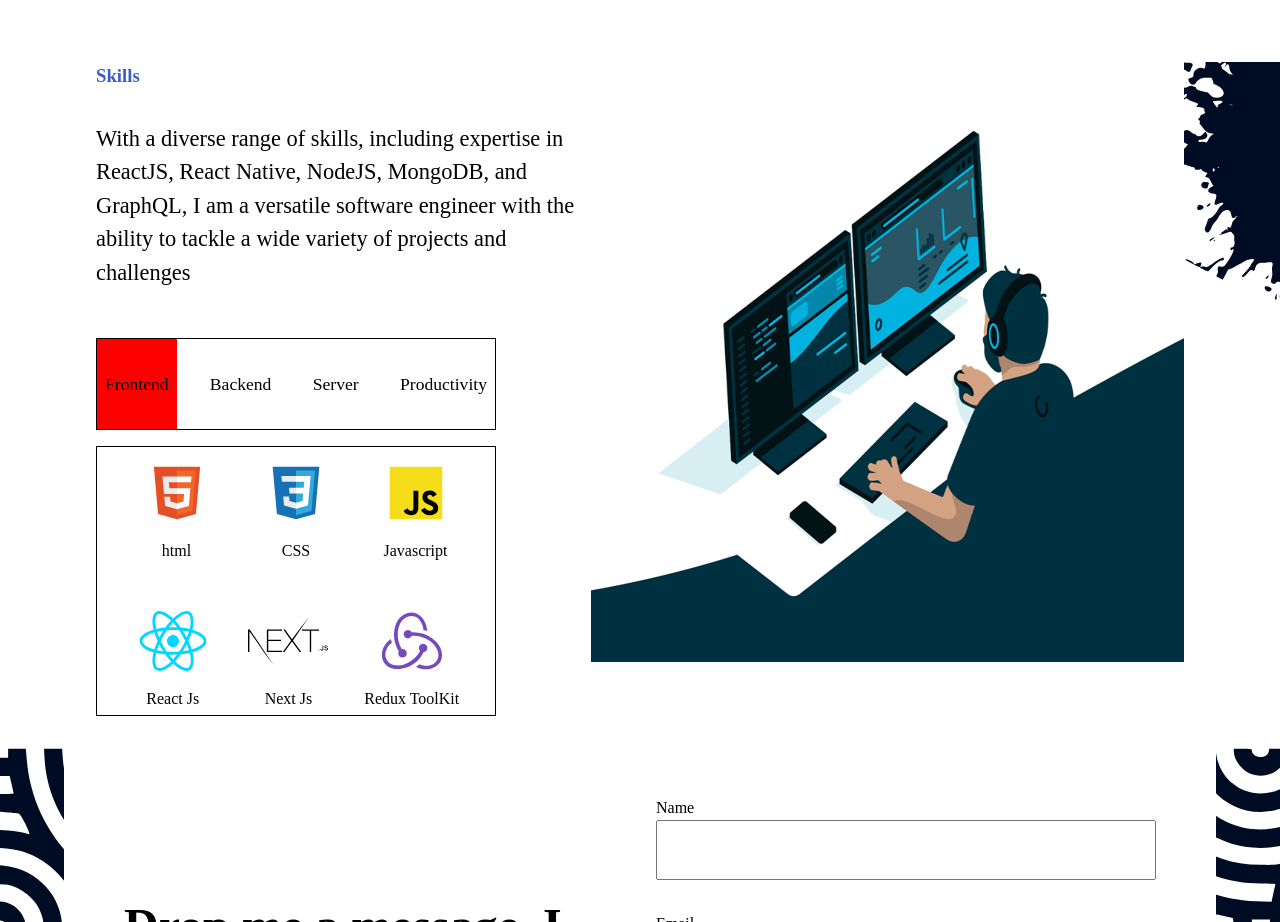
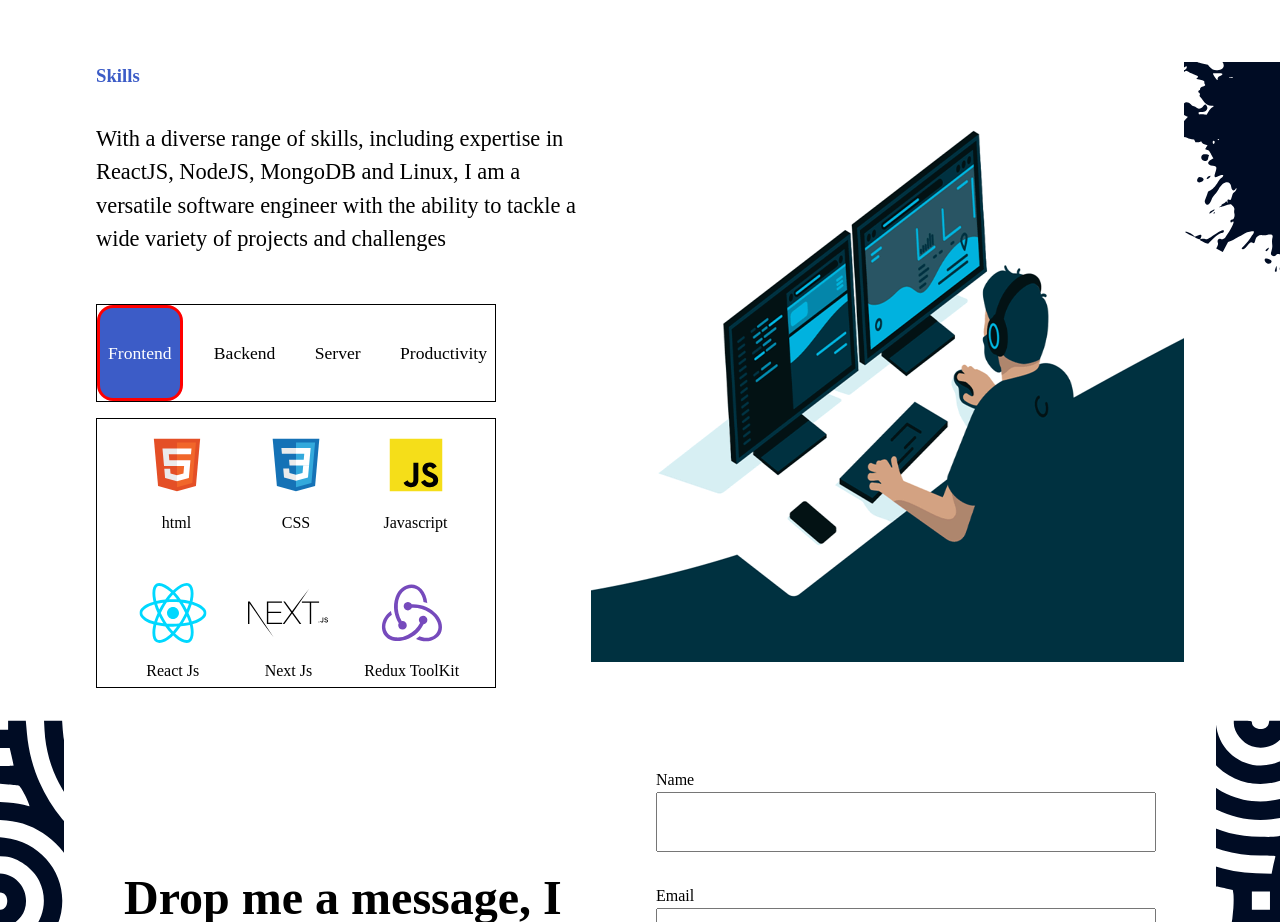
Before and after one commit to rajesh-1252/portfolio, a Next.js app: page / in a window 1280 px wide. Shown: the part 2520-3442 px from the top of the page. Built offline with nearby package versions, Linux system fonts and the light colour scheme.

Commit message:
color correction

```diff
--- a/assets/css/Skills.Wrappers.tsx
+++ b/assets/css/Skills.Wrappers.tsx
@@ -54,7 +54,10 @@ const Wrappers = styled.div`
   }
 
   .${(props) => props.role} {
-    background-color: red;
+    background-color: var(--red);
+    color: white;
+    border-radius: 1rem;
+    border: 3px solid red;
   }
   .role {
     background-color: white;
--- a/page/Skills.tsx
+++ b/page/Skills.tsx
@@ -38,9 +38,8 @@ const Skills = () => {
           <h1>Skills</h1>
           <p>
             With a diverse range of skills, including expertise in ReactJS,
-            React Native, NodeJS, MongoDB, and GraphQL, I am a versatile
-            software engineer with the ability to tackle a wide variety of
-            projects and challenges
+            NodeJS, MongoDB and Linux, I am a versatile software engineer with
+            the ability to tackle a wide variety of projects and challenges
           </p>
         </section>
         <section className="bottom">
```
